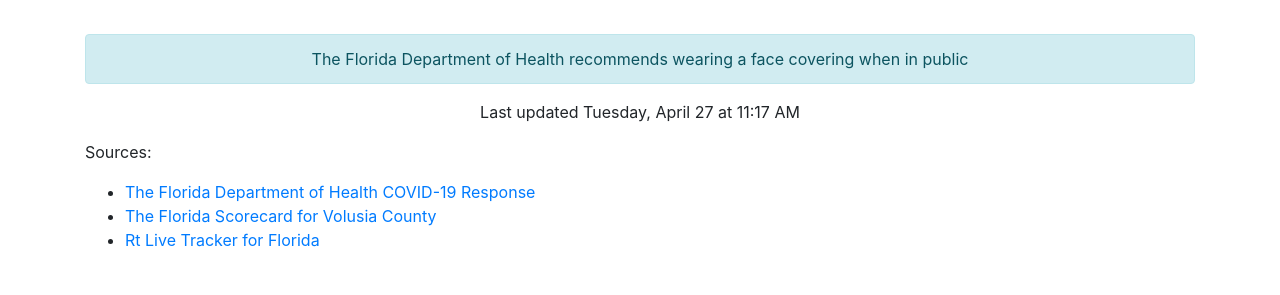
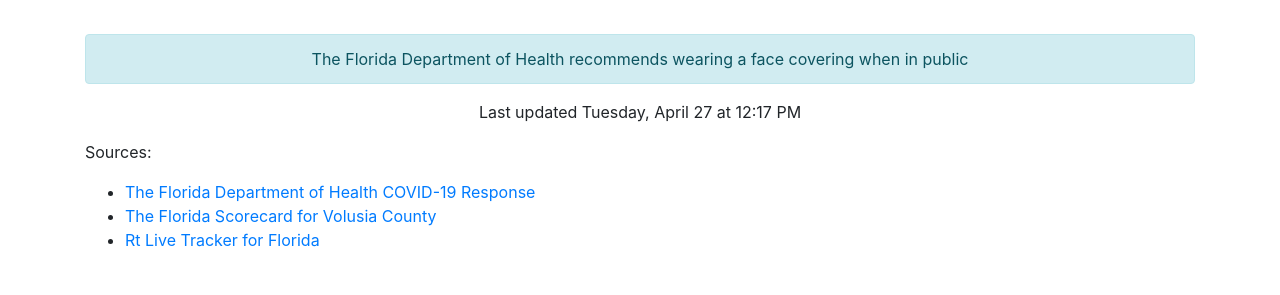
Before and after one commit to thinkjson/timeforchurch, a Jekyll site: the page built from index.md, in a window 1280 px wide. Shown: the part 544-839 px from the top of the page. Built offline with Jekyll 4.4.1, drawn with Linux system fonts in a browser that asks for light colours; our own code applies the rules of GitHub Pages for plain Markdown files.

Commit message:
Updating data

```diff
--- a/_includes/data.html
+++ b/_includes/data.html
@@ -10,4 +10,4 @@
     <div class="outcome text-success">YES</div>
     <div class="alert alert-info" role="alert">The Florida Department of Health recommends wearing a face covering when in public</div>
 
-    <p>Last updated Tuesday, April 27 at 11:17 AM</p>
+    <p>Last updated Tuesday, April 27 at 12:17 PM</p>
```
